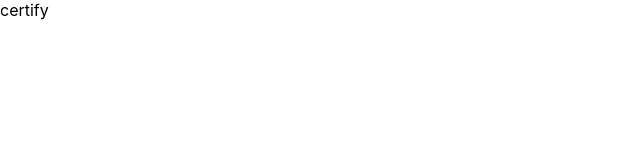
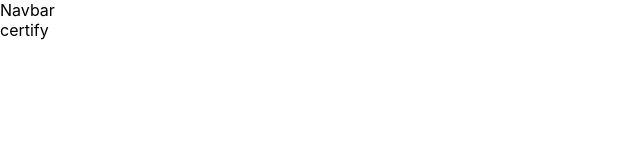
Before and after one commit to Sachithprabhashana/Certify, a React (Create React App) app: page / in a window 1280 px wide. Shown: the top 160 px of the page, without its empty margins (0-640 px from the left). Built offline with nearby package versions, Linux system fonts and the light colour scheme.

Commit message:
initial commit

```diff
--- a/package.json
+++ b/package.json
@@ -22,9 +22,9 @@
     "web-vitals": "^2.1.0"
   },
   "scripts": {
-    "start": "craco start",
-    "build": "craco build",
-    "test": "craco test",
+    "start": "react-scripts start",
+    "build": "react-scripts build",
+    "test": "react-scripts test",
     "eject": "react-scripts eject"
   },
   "eslintConfig": {
--- a/src/App.tsx
+++ b/src/App.tsx
@@ -1,9 +1,11 @@
 import React from 'react';
 import './App.less';
+import { Navbar } from './Components/Navbar';
 
 function App() {
   return (
     <div className="App">
+      <Navbar />
       certify
     </div>
   );
--- /dev/null
+++ b/src/Components/Navbar.tsx
@@ -0,0 +1,7 @@
+import React,{ FC } from 'react'
+
+export const Navbar:FC = () => {
+  return (
+    <div>Navbar</div>
+  )
+}
```
Also changed, not shown: 1 other file (tests, documents, lock files or other folders).
